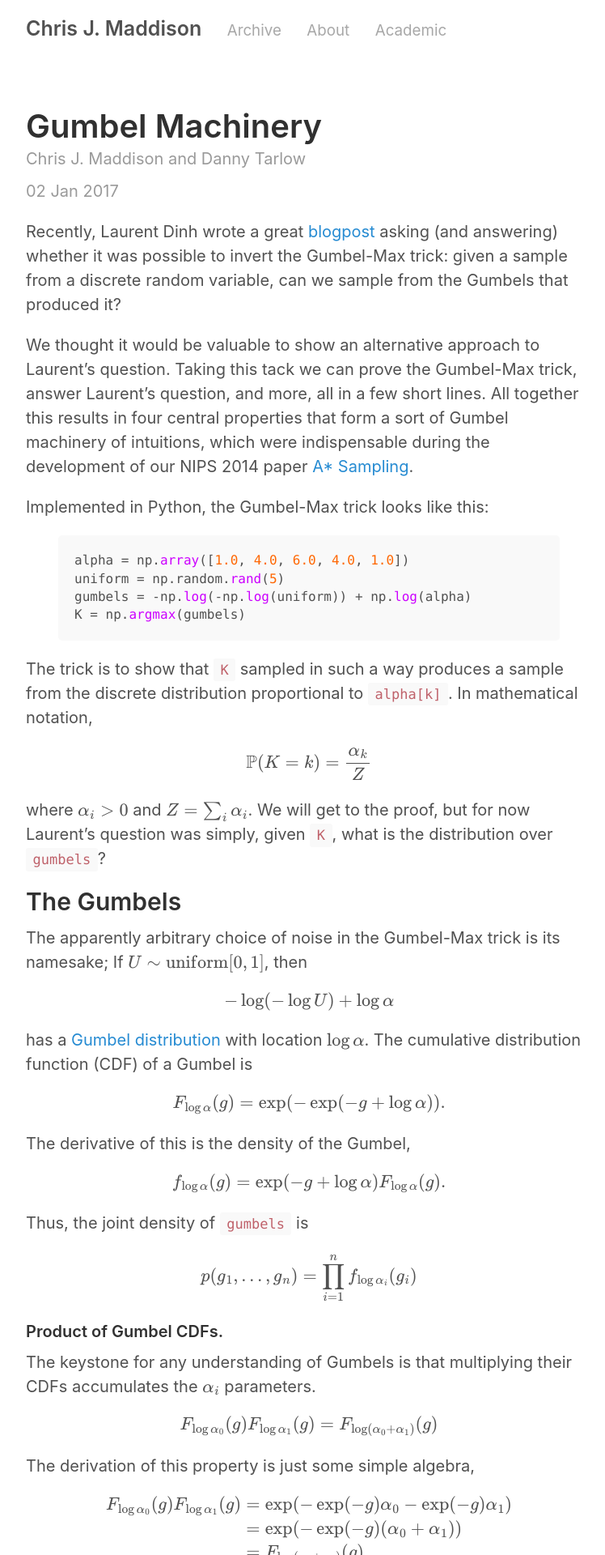
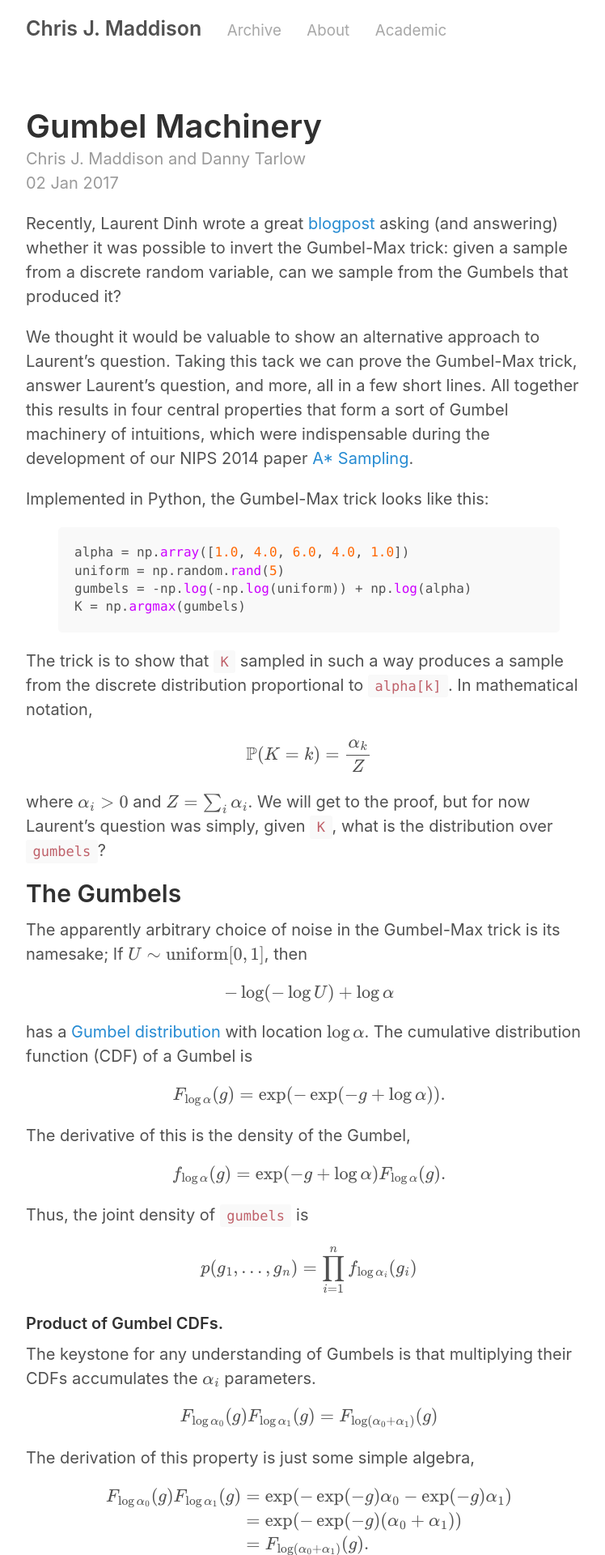
Before and after one commit to cmaddis/cmaddis.github.io, a Jekyll site: the page built from index.html, in a window 1280 px wide. Shown: the top 1920 px of the page at 81% size, without its empty margins (258-1006 px from the left). Built offline with Jekyll 4.4.1, drawn with Linux system fonts in a browser that asks for light colours; formulas are drawn with MathJax 3; the list of posts is cut into pages by our own code.

Commit message:
inter author date changed

```diff
--- a/_sass/_posts.scss
+++ b/_sass/_posts.scss
@@ -28,7 +28,7 @@
 .post-author {
   display: block;
   margin-top: -.5rem;
-  margin-bottom: 1rem;
+  margin-bottom: .5rem;
   color: #9a9a9a;
 }
 
```
